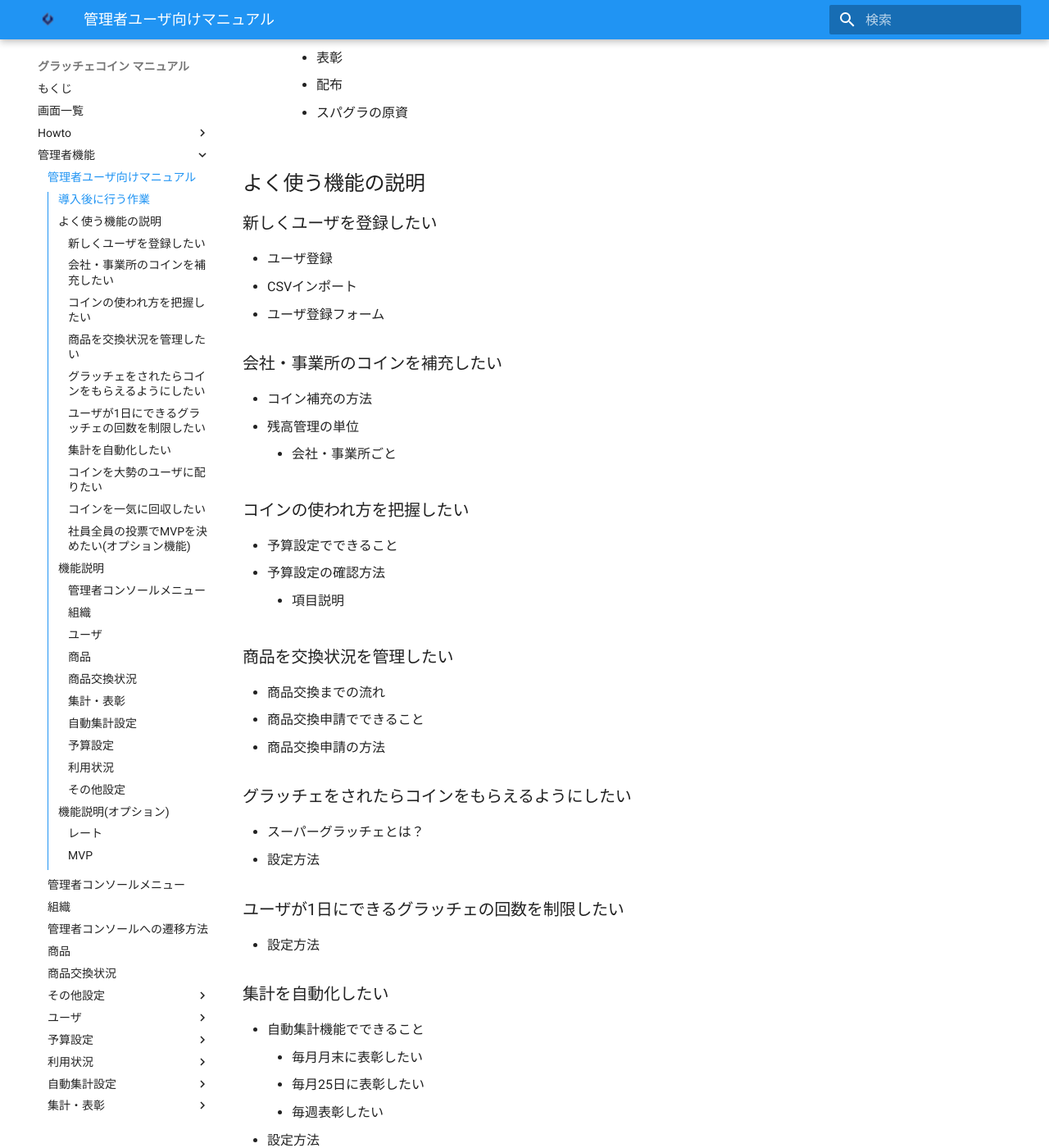
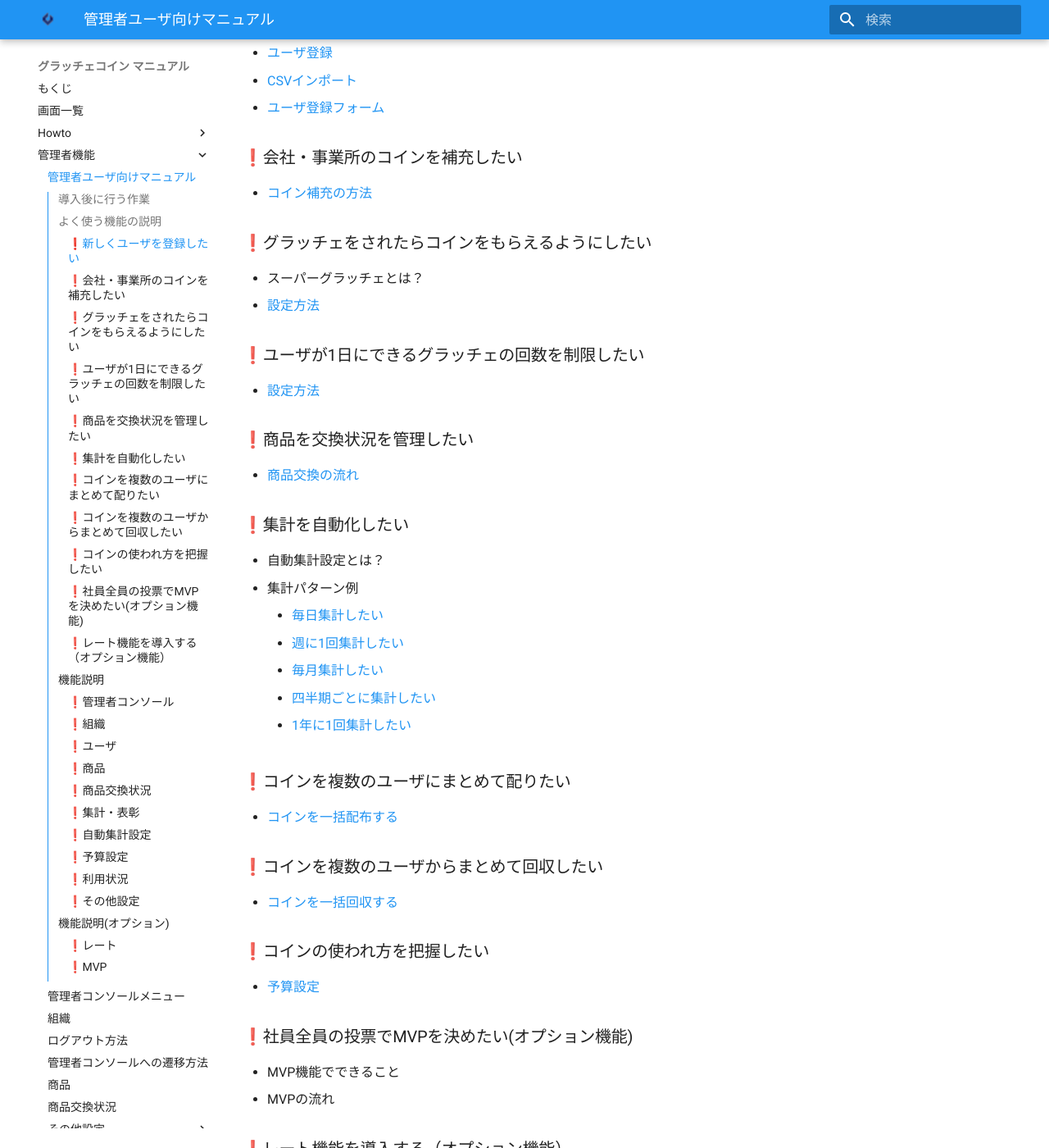
Before and after one commit to valuesoftware/graziecoin-docs, an MkDocs documentation site: the page built from docs/管理者機能/index.md, in a window 1280 px wide and 1400 px high, scrolled down 541 px. Shown: the whole window at 82% size. Built offline with MkDocs 1.6.1 and Material for MkDocs 9.7.7, drawn with Linux system fonts in a browser that asks for light colours; some of the changed text lies outside the part shown.

Commit message:
使い方説明を追加

```diff
--- /dev/null
+++ b/docs/howto/howto03.md
@@ -0,0 +1,9 @@
+# 登録フォームからのユーザ登録
+
+!!! info
+    管理者ユーザからユーザ登録フォームURLの案内があった場合に、フォームから登録することができます。
+
+
+## 使い方
+
+<iframe src="https://scribehow.com/embed/__MJXKAuQpTpe8k95SBSTvMg" width="640" height="640" allowfullscreen frameborder="0"></iframe>
--- /dev/null
+++ b/docs/howto/howto04.md
@@ -0,0 +1,11 @@
+# パスワードを忘れた！
+パスワードを忘れた場合、以下の方法で再設定が可能です。パスワードの変更方法も説明します。
+
+
+## 使い方
+### パスワードを忘れた
+<iframe src="https://scribehow.com/embed/__vqh_S5E4SFyrKznT3mVwnQ" width="640" height="640" allowfullscreen frameborder="0"></iframe>
+
+
+### パスワードを変更する
+<iframe src="https://scribehow.com/embed/__MqHrhMsJT2KUf79SPbdiwg" width="640" height="640" allowfullscreen frameborder="0"></iframe>
--- a/docs/管理者機能/index.md
+++ b/docs/管理者機能/index.md
@@ -2,82 +2,71 @@
 
 - [管理者メニューへの遷移方法](movetoconsole.md)
 - [一般ユーザ画面への遷移方法](movetoconsole.md)
-- [ログアウト](movetoconsole.md)
+- [ログアウト方法](logout.md)
 
 ## 導入後に行う作業
-1. 組織を登録する
-2. ユーザを登録する
-    - ユーザ登録
-    - CSVインポート
-    - ユーザ登録フォーム
-3. コインを補充する
-    - コインの使い道
-        - 表彰
-        - 配布
-        - スパグラの原資
+1. [組織を登録する](導入後に行う作業/setup01.md)
+2. [ユーザを登録する](導入後に行う作業/setup02.md)
+3. [コインを補充する](導入後に行う作業/setup03.md)
 
 
 ## よく使う機能の説明
 
-### 新しくユーザを登録したい
-- ユーザ登録
-- CSVインポート
-- ユーザ登録フォーム
+### ❗新しくユーザを登録したい
+- [ユーザ登録](ユーザ/user02.md)
+- [CSVインポート](ユーザ/user04.md)
+- [ユーザ登録フォーム](その他設定/other03.md)
+
+### ❗会社・事業所のコインを補充したい
+- [コイン補充の方法](予算設定/budget01.md#_5)
+
+### ❗グラッチェをされたらコインをもらえるようにしたい
+- スーパーグラッチェとは？
+- [設定方法](その他設定/other02.md#_5)
 
 
-### 会社・事業所のコインを補充したい
-- コイン補充の方法
-- 残高管理の単位
-    - 会社・事業所ごと
-
-### コインの使われ方を把握したい
-- 予算設定でできること
-- 予算設定の確認方法
-    - 項目説明
+### ❗ユーザが1日にできるグラッチェの回数を制限したい
+- [設定方法](その他設定/other01.md#_5)
 
 
-### 商品を交換状況を管理したい
-- 商品交換までの流れ
-- 商品交換申請でできること
-- 商品交換申請の方法
+### ❗商品を交換状況を管理したい
+- [商品交換の流れ](producttransfer.md#_2)
+
+### ❗集計を自動化したい
+- 自動集計設定とは？
+- 集計パターン例
+    - [毎日集計したい](自動集計設定/autototal04.md#_11)
+    - [週に1回集計したい](自動集計設定/autototal04.md#_12)
+    - [毎月集計したい](自動集計設定/autototal04.md#_13)
+    - [四半期ごとに集計したい](自動集計設定/autototal04.md#_14)
+    - [1年に1回集計したい](自動集計設定/autototal04.md#_15)
+
+### ❗コインを複数のユーザにまとめて配りたい
+- [コインを一括配布する](ユーザ/user05.md#_5)
+
+### ❗コインを複数のユーザからまとめて回収したい
+- [コインを一括回収する](ユーザ/user06.md#_5)
+
+### ❗コインの使われ方を把握したい
+- [予算設定](予算設定/budget00.md)
 
 
-### グラッチェをされたらコインをもらえるようにしたい
-- スーパーグラッチェとは？
-- 設定方法
-
-
-### ユーザが1日にできるグラッチェの回数を制限したい
-- 設定方法
-
-
-### 集計を自動化したい
-- 自動集計機能でできること
-    - 毎月月末に表彰したい
-    - 毎月25日に表彰したい
-    - 毎週表彰したい
-- 設定方法
-
-
-### コインを大勢のユーザに配りたい
-- コイン配布機能でできること
-    - いろんなユーザにまとめてコインを配りたい
-
-### コインを一気に回収したい
-- コイン回収機能でできること
-    - 退職したユーザから回収したい
-
-
-### 社員全員の投票でMVPを決めたい(オプション機能)
+### ❗社員全員の投票でMVPを決めたい(オプション機能)
 - MVP機能でできること
 - MVPの流れ
 
+### ❗レート機能を導入する（オプション機能）
+- レートの考え方
+- レートによって変わること
+
 ## 機能説明
-### [管理者コンソールメニュー](adminconsole.md)
+### ❗管理者コンソール
+- [メニュー](adminconsole.md)
 
-### [組織](groupmaintenance.md)
+### ❗組織
+- [組織管理](groupmaintenance.md)
 
-### ユーザ
+### ❗ユーザ
 - [ユーザ一覧](ユーザ/user01.md)
 - [ユーザ登録](ユーザ/user02.md)
 - [ユーザ編集](ユーザ/user03.md)
@@ -85,49 +74,43 @@
 - [コイン一括配布](ユーザ/user05.md)
 - [コイン一括回収](ユーザ/user06.md)
 
-### [商品](productmaintenance.md)
+### ❗商品
+- [商品管理](productmaintenance.md)
 
-### [商品交換状況](producttransfer.md)
+### ❗商品交換状況
+- [商品交換状況管理](producttransfer.md)
 
-### 集計・表彰
-- 画面
-    - 集計実行
-    - 集計履歴
-    - 表彰
-    - CSV出力
-- 画面項目
+### ❗集計・表彰
+- [集計実行](集計・表彰/total01.md)
+- [集計履歴](集計・表彰/total02.md)
+- [表彰](集計・表彰/total03.md)
 
-### 自動集計設定
-- 画面
-    - 一覧
-    - 自動集計 作成・編集・削除
-        - 組織
-        - 表彰
-        - スケジュール
-- 画面項目
+### ❗自動集計設定
+- [自動集計設定一覧](自動集計設定/autototal01.md)
+- [集計対象組織選択](自動集計設定/autototal02.md)
+- [賞金入力](自動集計設定/autototal03.md)
+- [集計日入力](自動集計設定/autototal04.md)
+- [入力内容確認](自動集計設定/autototal05.md)
 
-### 予算設定
-- 画面
-    - 一覧
-    - 流通額確認
-    - 流通額一覧出力
-- 画面項目
+### ❗予算設定
+- [予算設定](予算設定/budget01.md)
+- [流通額確認](予算設定/budget02.md)
 
-### 利用状況
+### ❗利用状況
 - [ログイン数](利用状況/analysis01.md)
 - [グラッチェ数](利用状況/analysis02.md)
 
 
-### その他設定
+### ❗その他設定
 - [回数制限](その他設定/other01.md)
 - [スーパーグラッチェ](その他設定/other02.md)
 - [ユーザ登録リンク](その他設定/other03.md)
 
 ## 機能説明(オプション)
-### レート
+### ❗レート
 - 画面
 - 画面項目
 
-### MVP
+### ❗MVP
 - 画面
 - 画面項目
```
Also changed, not shown: docs/index.md (+5 -2 lines), docs/管理者機能/logout.md (added, +3 -0 lines), docs/管理者機能/producttransfer.md (+8 -6 lines), docs/管理者機能/予算設定/budget00.md (added, +53 -0 lines), docs/管理者機能/予算設定/budget01.md (+1 -2 lines), docs/管理者機能/導入後に行う作業/setup01.md (added, +46 -0 lines), docs/管理者機能/導入後に行う作業/setup02.md (added, +22 -0 lines), docs/管理者機能/導入後に行う作業/setup03.md (added, +33 -0 lines), docs/管理者機能/自動集計設定/autototal01.md (+12 -0 lines), docs/howto/howto01.md (renamed from docs/howto/grazie.md), docs/howto/howto02.md (renamed from docs/howto/exchange.md), docs/images/autototal/Grazie_Coin.png (renamed from docs/images/autototal/5-2.png), docs/images/budget/0-1.png (added), docs/images/setup/1-1.png (added).
